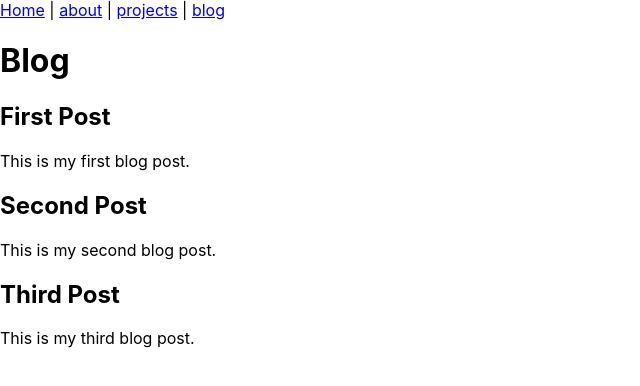
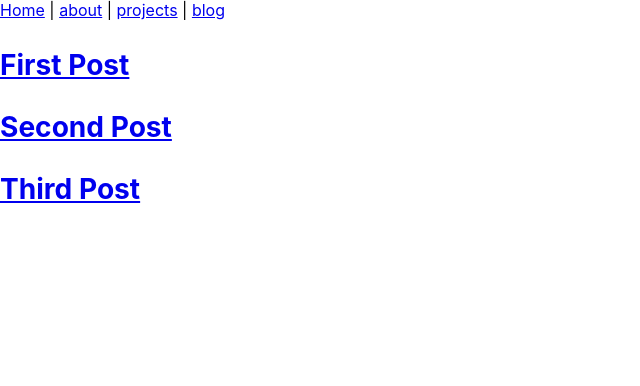
Before and after one commit to WDI-SEA/react-router-portfolio, a React (Create React App) app: page /blog in a window 1280 px wide. Shown: the top 386 px of the page, without its empty margins (0-640 px from the left). Built offline with nearby package versions, Linux system fonts and the light colour scheme.

Commit message:
didnt have all the features done missed some

```diff
--- a/src/App.js
+++ b/src/App.js
@@ -7,6 +7,7 @@ import {
 import Header from './components/partials/Header';
 import Home from './components/pages/Home';
 import Blog from './components/pages/Blog';
+import Post from './components/pages/Post';
 import About from './components/pages/About';
 import Projects from './components/pages/Projects';
 import { posts } from './posts';
@@ -33,6 +34,13 @@ function App() {
             path="/blog"
             element={<Blog posts={posts}/>}
           />
+
+<Route
+            path="/blog/:blogId"
+            element={<Post
+                posts={posts}
+              />}
+          />
         </Routes>
       </Router>
     </div>
--- a/src/components/pages/Blog.jsx
+++ b/src/components/pages/Blog.jsx
@@ -1,15 +1,20 @@
+import {Link} from "react-router-dom"
+
 export default function Blog(props) {
-  const { posts } = props;
-
-  return (
-    <div>
-      <h1>Blog</h1>
-      {posts.map(post => (
-        <div key={post.id}>
-          <h2>{post.title}</h2>
-          <p>{post.content}</p>
-        </div>
-      ))}
-    </div>
-  );
+    const blogPosts = props.posts.map((post,i) => {
+    return(
+        <h3>
+        <Link to={`/blog/${post.id}`}>
+         {post.title}
+        </Link>
+        </h3>
+    )
+})
+return(
+<>
+<h2>
+    {blogPosts}
+</h2>
+</>
+)
 }
--- /dev/null
+++ b/src/components/pages/Post.jsx
@@ -0,0 +1,13 @@
+import {useParams } from "react-router-dom"
+
+export default function Post(props){
+    const {blogId} = useParams()
+    const onePost = props.posts.find(post => post.id === parseInt(blogId))
+
+    return(
+        <div>
+        <h2>{onePost.title}</h2>
+        <p>{onePost.content}</p>
+        </div>
+    )
+}
```
